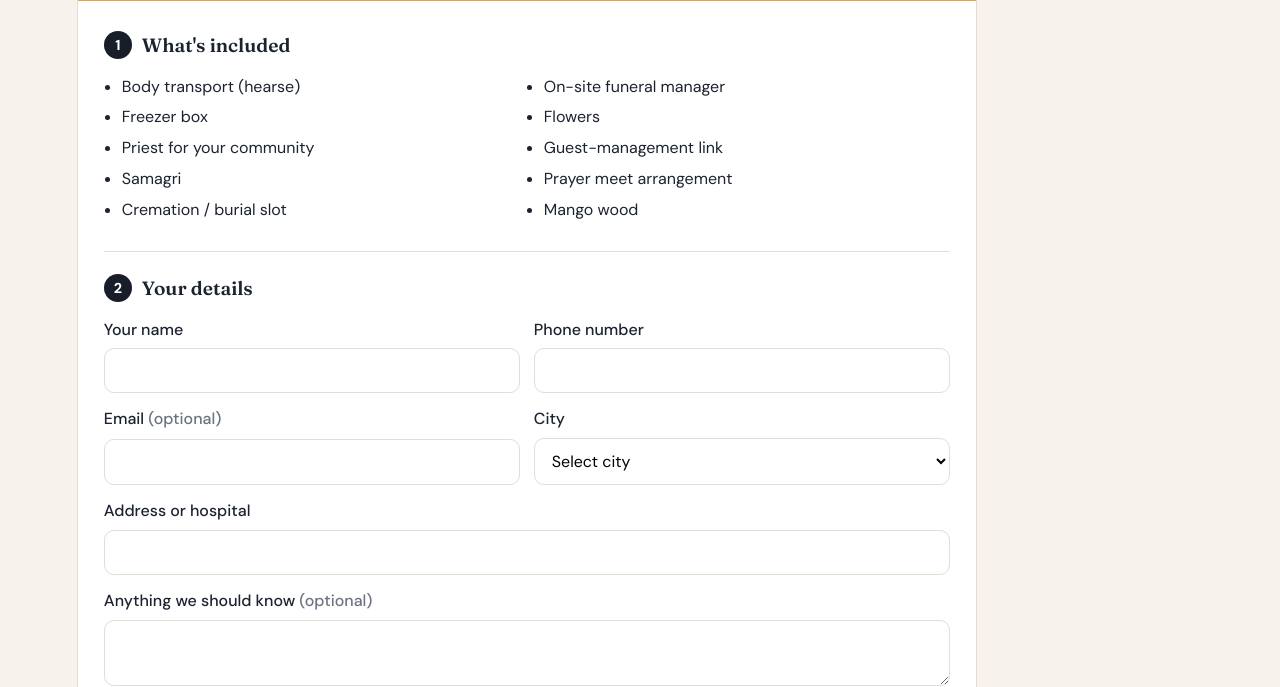
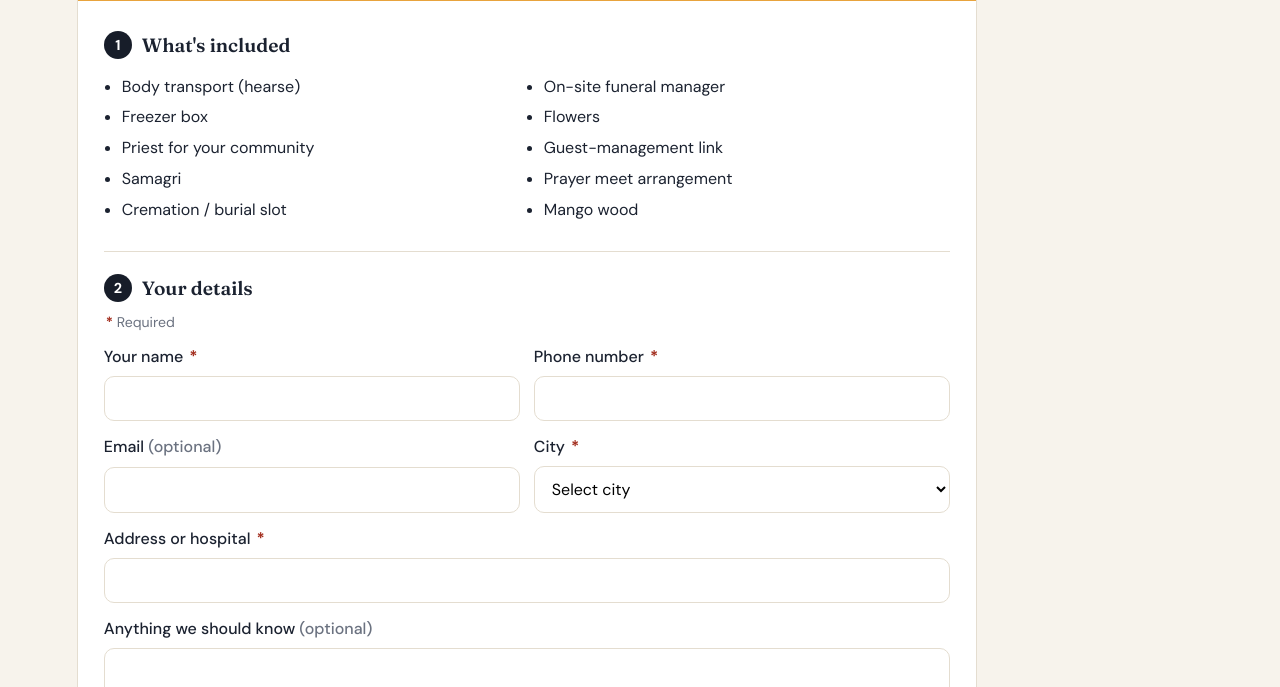
Before and after one commit to ChiragJain-007/last-mile-care, a website: page index.html in a window 1280 px wide. Both pictures are taken after a click on the button 526 px from the left and 1340 px from the top of the page. Shown: the part 1399-2086 px from the top of the page. Drawn offline with Linux system fonts and the light colour scheme.

Commit message:
Mark required fields with asterisks

```diff
--- a/index.html
+++ b/index.html
@@ -75,17 +75,18 @@
         <form class="booking" novalidate>
 
           <div class="step">
-            <h3><span class="num">1</span> <span class="step-title">What's included</span></h3>
+            <h3><span class="num">1</span> <span class="step-title">What's included</span><span class="req services-req" aria-hidden="true" hidden>*</span></h3>
             <div class="services"></div>
           </div>
 
           <div class="step">
             <h3><span class="num">2</span> Your details</h3>
+            <p class="small muted req-note"><span class="req">*</span> Required</p>
             <div class="grid">
-              <label>Your name<input name="name" autocomplete="name" required /></label>
-              <label>Phone number<input name="phone" type="tel" autocomplete="tel" required /></label>
+              <label><span>Your name <span class="req" aria-hidden="true">*</span></span><input name="name" autocomplete="name" required /></label>
+              <label><span>Phone number <span class="req" aria-hidden="true">*</span></span><input name="phone" type="tel" autocomplete="tel" required /></label>
               <label><span>Email <span class="muted">(optional)</span></span><input name="email" type="email" autocomplete="email" /></label>
-              <label>City
+              <label><span>City <span class="req" aria-hidden="true">*</span></span>
                 <select name="city" required>
                   <option value="">Select city</option>
                   <option>Delhi-NCR</option>
@@ -93,7 +94,7 @@
                   <option>Other</option>
                 </select>
               </label>
-              <label class="wide">Address or hospital<input name="address" required /></label>
+              <label class="wide"><span>Address or hospital <span class="req" aria-hidden="true">*</span></span><input name="address" required /></label>
               <label class="wide"><span>Anything we should know <span class="muted">(optional)</span></span><textarea name="notes" rows="2"></textarea></label>
             </div>
           </div>
@@ -103,7 +104,7 @@
             <ul class="bill"></ul>
             <div class="bill-total"><span>Total</span><strong class="total">₹0</strong></div>
             <fieldset class="pay">
-              <legend>How will you pay?</legend>
+              <legend>How will you pay? <span class="req" aria-hidden="true">*</span></legend>
               <label><input type="radio" name="payment" value="upi" required /> UPI to the coordinator</label>
               <label><input type="radio" name="payment" value="cash" /> Cash to the coordinator</label>
             </fieldset>
@@ -153,6 +154,7 @@
 
       if (pkg.id === "flexible") {
         node.querySelector(".step-title").textContent = "Pick the services you need";
+        node.querySelector(".services-req").hidden = false;
         servicesBox.classList.add("checklist");
         DATA.services.forEach(s => {
           const row = document.createElement("label");
--- a/styles.css
+++ b/styles.css
@@ -101,6 +101,14 @@ h2 { font-size: clamp(1.7rem, 4vw, 2.6rem); }
 .done { padding: 26px 0 6px; }
 .done h3 { font-size: 1.5rem; }
 
+/* Required-field asterisks: shown until the field is filled */
+.req { color: #a12a1a; font-weight: 700; margin-left: 2px; }
+.req-note { margin: -6px 0 12px; }
+label:has(input:valid) .req,
+label:has(select:valid) .req,
+.pay:has(input:checked) legend .req,
+.pkg:has(.checklist input:checked) .services-req { display: none; }
+
 /* Footer */
 .footer { background: var(--navy); color: #fff; padding: 32px 6vw; }
 .footer p { margin: 4px 0; }
```
